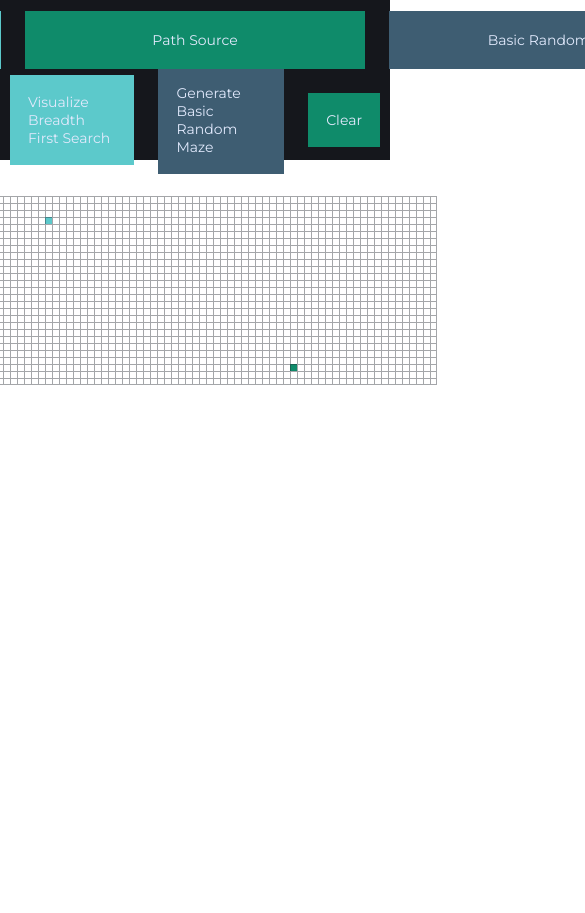
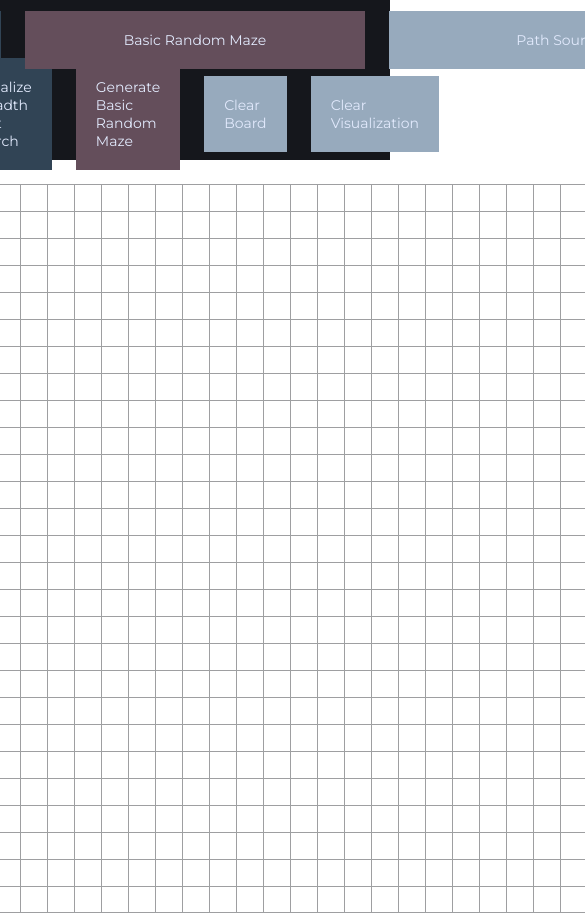
Before and after one commit to Zoriksde/react-pathfinding, a React (Create React App) app: page / in a window 390 px wide. Shown: the top 913 px of the page, 585 px wide, since content can reach past the window. Before the commit the page ends 844 px from the top, so only its background shows below. Built offline with nearby package versions, Linux system fonts and the light colour scheme.

Commit message:
animations

```diff
--- a/src/components/GridNode.css
+++ b/src/components/GridNode.css
@@ -1,22 +1,22 @@
 .grid-node {
-    width: 26px;
-    height: 26px;
-    border: 1px solid #2528316a;
+    width: 27px;
+    height: 27px;
+    border: 1px solid #15171c6a;
 }
 
 .wall-node {
-    background-color: #252831;
+    background-color: #15171c;
     animation-name: wallNode;
-    animation-duration: 0.5s;
+    animation-duration: 0.4s;
     animation-iteration-count: 1;
 }
 
 .source-node {
-    background-color: #5cc9cb;
+    background-color: #644e5b;
 }
 
 .destination-node {
-    background-color: #0f8b6a;
+    background-color: #c96567;
 }
 
 .visualized-node {
@@ -27,21 +27,24 @@
 }
 
 .visited-node {
-    background-color: #3e5d72;
+    background-color: #314455;
     animation-name: visitedNode;
     animation-duration: 0.2s;
     animation-iteration-count: 1;
 }
 
 @keyframes wallNode {
-    from {
-        transform: scale(1.5) rotate(180deg);
-        background-color: rgb(147, 147, 147);
+    0% {
+        transform: scale(1.5);
     }
 
-    to {
-        transform: scale(1) rotate(0deg);
-        background-color: #252831;
+    50% {
+        transform: scale(0.8)
+    }
+
+    100% {
+        transform: scale(1);
+
     }
 }
 
@@ -65,55 +68,19 @@
     0% {
         transform: scale(1.5);
         border-radius: 100%;
-        background-color: #3e5d72;
+        background-color: #314455;
     }
 
-    50% {
+    10% {
         transform: scale(0.8);
-        background-color: #3c7e65;
+        background-color: #97aabd;
     }
 
-    75% {
-        background-color: #5f7b8e;
+    85% {
+        background-color: #644e5b;
     }
 
     100% {
         transform: scale(1);
     }
 }
-
-@media  screen and (max-width: 1640px) {
-    .grid-node {
-        width: 22px;
-        height: 22px;
-    }
-}
-
-@media  screen and (max-width: 1440px) {
-    .grid-node {
-        width: 20px;
-        height: 20px;
-    }
-}
-
-@media  screen and (max-width: 1240px) {
-    .grid-node {
-        width: 18px;
-        height: 18px;
-    }
-}
-
-
-@media screen and (max-width: 960px) {
-    .grid-node {
-        width: 12px;
-        height: 12px;
-    }
-}
-
-@media screen and (max-width: 640px) {
-    .grid-node {
-        width: 7px;
-        height: 7px;
-    }
-}
--- a/src/components/GridNode.tsx
+++ b/src/components/GridNode.tsx
@@ -19,8 +19,8 @@ const GridNode = ({ row, column, nodeType, onClick }: GridNodeProps) => {
       ${nodeType === NodeType.PATH_VISITED && "visited-node"}`}
       onClick={onClick.bind(null, row, column)}
       style={{
-        borderBottom: row === ROWS - 1 ? "1px solid #2528316a" : "none",
-        borderRight: column === COLUMNS - 1 ? "1px solid #2528316a" : "none",
+        borderBottom: row === ROWS - 1 ? "1px solid #15171c6a" : "none",
+        borderRight: column === COLUMNS - 1 ? "1px solid #15171c6a" : "none",
       }}
     />
   );
--- a/src/components/Header.tsx
+++ b/src/components/Header.tsx
@@ -32,21 +32,21 @@ const Header = ({
         dropdownActive={strategy}
         dropdownItems={headerStrategies}
         onItemClick={onStrategyClick}
-        activeColor="#5cc9cb"
+        activeColor="#314455"
+      />
+
+      <Dropdown
+        dropdownActive={generator}
+        dropdownItems={headerMazeGenerators}
+        onItemClick={onGeneratorClick}
+        activeColor="#644e5b"
       />
 
       <Dropdown
         dropdownActive={eventType}
         dropdownItems={headerEvents}
         onItemClick={onEventTypeClick}
-        activeColor="#0f8b6a"
-      />
-
-      <Dropdown
-        dropdownActive={generator}
-        dropdownItems={headerMazeGenerators}
-        onItemClick={onGeneratorClick}
-        activeColor="#3e5d72"
+        activeColor="#97aabd"
       />
     </header>
   );
--- a/src/components/Visualizer.css
+++ b/src/components/Visualizer.css
@@ -36,27 +36,3 @@
 .visualizer-row {
     display: flex;
 }
-
-@media screen and (max-width: 1640px) {
-    .visualizer-item {
-        font-size: 11px;
-        padding: 14px;
-    }
-}
-
-@media screen and (max-width: 1240px) {
-    .visualizer-menu {
-        justify-content: center;
-        padding: 10px;
-    }
-
-    .visualizer-item {
-        font-size: 14px;
-        padding: 18px;
-    }
-
-    .visualizer-grid {
-        margin: 12px 0 ;
-    }
-
-}
--- a/src/components/Visualizer.tsx
+++ b/src/components/Visualizer.tsx
@@ -7,7 +7,7 @@ import { AbstractGenerator } from "../generators";
 import { AbstractEventType } from "../events";
 
 export const ROWS = 27;
-export const COLUMNS = 69;
+export const COLUMNS = 51;
 
 interface VisualizerProps {
   strategy: AbstractStrategy;
@@ -45,9 +45,9 @@ const Visualizer = ({ strategy, eventType, generator }: VisualizerProps) => {
     runGenerating(generator);
   };
 
-  const onClearClickHandler = (): void => {
+  const onClearClickHandler = (clearWalls: boolean): void => {
     if (isLoading || isGenerating) return;
-    clearPathfidning();
+    clearPathfidning(clearWalls);
   };
 
   return (
@@ -57,7 +57,7 @@ const Visualizer = ({ strategy, eventType, generator }: VisualizerProps) => {
           className="visualizer-item"
           style={{
             backgroundColor:
-              isVisualizing || isGenerating ? "#c12362" : "#5cc9cb",
+              isVisualizing || isGenerating ? "#c96567" : "#314455",
           }}
           onClick={onVisualizerClickHandler}
         >
@@ -67,7 +67,7 @@ const Visualizer = ({ strategy, eventType, generator }: VisualizerProps) => {
           className="visualizer-item"
           style={{
             backgroundColor:
-              isVisualizing || isGenerating ? "#c12362" : "#3e5d72",
+              isVisualizing || isGenerating ? "#c96567" : "#644e5b",
           }}
           onClick={onGeneratorClickHandler}
         >
@@ -76,11 +76,20 @@ const Visualizer = ({ strategy, eventType, generator }: VisualizerProps) => {
         <div
           className="visualizer-item"
           style={{
-            backgroundColor: isLoading || isGenerating ? "#c12362" : "#0f8b6a",
+            backgroundColor: isLoading || isGenerating ? "#c96567" : "#97aabd",
           }}
-          onClick={onClearClickHandler}
+          onClick={onClearClickHandler.bind(null, true)}
         >
-          <span>Clear</span>
+          <span>Clear Board</span>
+        </div>
+        <div
+          className="visualizer-item"
+          style={{
+            backgroundColor: isLoading || isGenerating ? "#c96567" : "#97aabd",
+          }}
+          onClick={onClearClickHandler.bind(null, false)}
+        >
+          <span>Clear Visualization</span>
         </div>
       </div>
       <div className="visualizer-grid">
--- a/src/hooks/useVisualizer.ts
+++ b/src/hooks/useVisualizer.ts
@@ -170,7 +170,7 @@ export const useVisualizer = ({ grid }: VisualizerHookArgs) => {
   };
 
   // Clears whole grid with intial source and destination nodes
-  const clearPathfidning = (): void => {
+  const clearPathfidning = (clearWalls: boolean = true): void => {
     setVisualizationGrid((prevVisualizationGrid) => {
       const updatedVisualizationGrid = [...prevVisualizationGrid];
 
@@ -184,7 +184,8 @@ export const useVisualizer = ({ grid }: VisualizerHookArgs) => {
                 node.column === pathDestination.column)
             )
           )
-            node.setNodeType(NodeType.PATH_UNUSED);
+            if (!clearWalls && node.nodeType === NodeType.PATH_WALL) return;
+            else node.setNodeType(NodeType.PATH_UNUSED);
         })
       );
 
```
